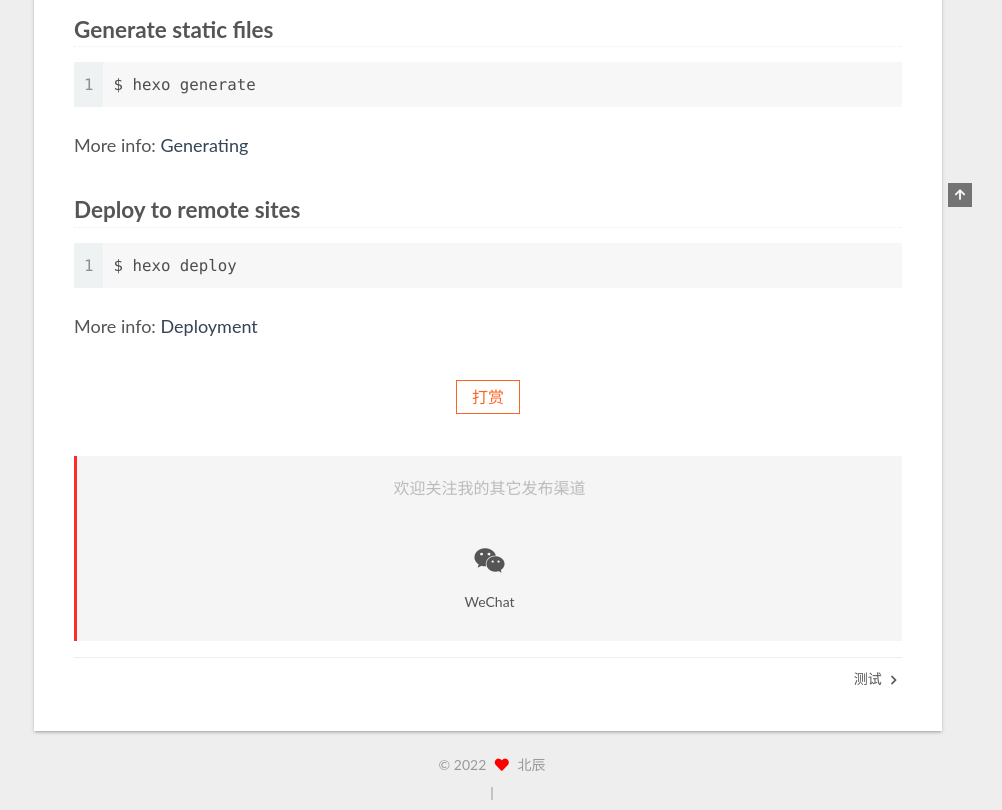
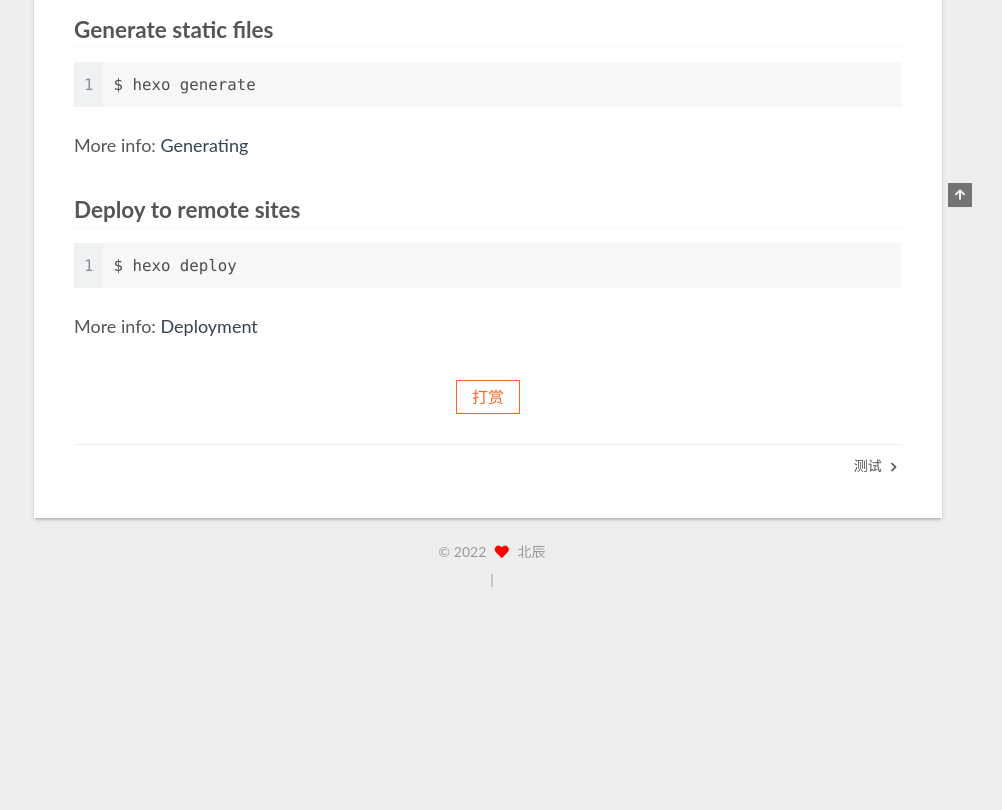
Before and after one commit to HW-BC/HW-BC.github.io, a plain HTML site: page 2022/08/11/hello-world/index.html in a window 1280 px wide. Shown: the part 693-1503 px from the top of the page, without its empty margins (278-1280 px from the left). After the commit the page ends 1307 px from the top, so only its background shows below. Drawn offline with Linux system fonts and the light colour scheme; some packages are replaced by stand-ins of ours; animation ran at ten frames a second; a script that the page names is missing.

Commit message:
Site updated: 2022-08-17 17:03:26

```diff
--- a/2022/08/11/hello-world/index.html
+++ b/2022/08/11/hello-world/index.html
@@ -261,32 +261,8 @@
   </button>
   <div id="qr" style="display: none;">
 
-      <div style="display: inline-block;">
-        <img src="/images/wechatpay.png" alt="北辰 微信支付">
-        <p>微信支付</p>
-      </div>
-
   </div>
 </div>
-
-
-
-  <div class="followme">
-    <p>欢迎关注我的其它发布渠道</p>
-
-    <div class="social-list">
-
-        <div class="social-item">
-          <a target="_blank" class="social-link" href="/images/wechat_channel.png">
-            <span class="icon">
-              <i class="fab fa-weixin"></i>
-            </span>
-
-            <span class="label">WeChat</span>
-          </a>
-        </div>
-    </div>
-  </div>
 
 
       <footer class="post-footer">
```
Also changed, not shown: 2022/08/17/测试/index.html (+0 -24 lines).
